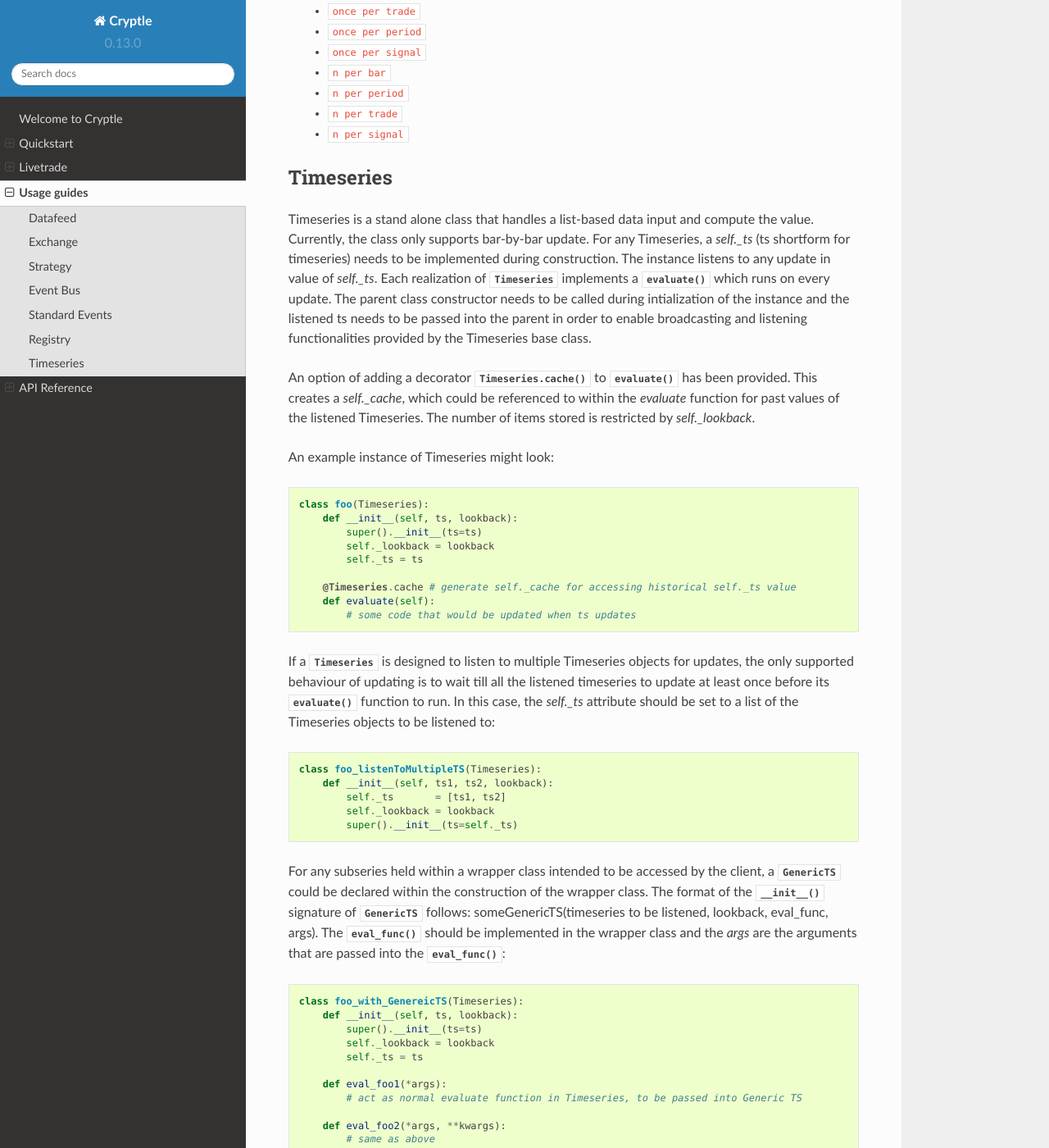
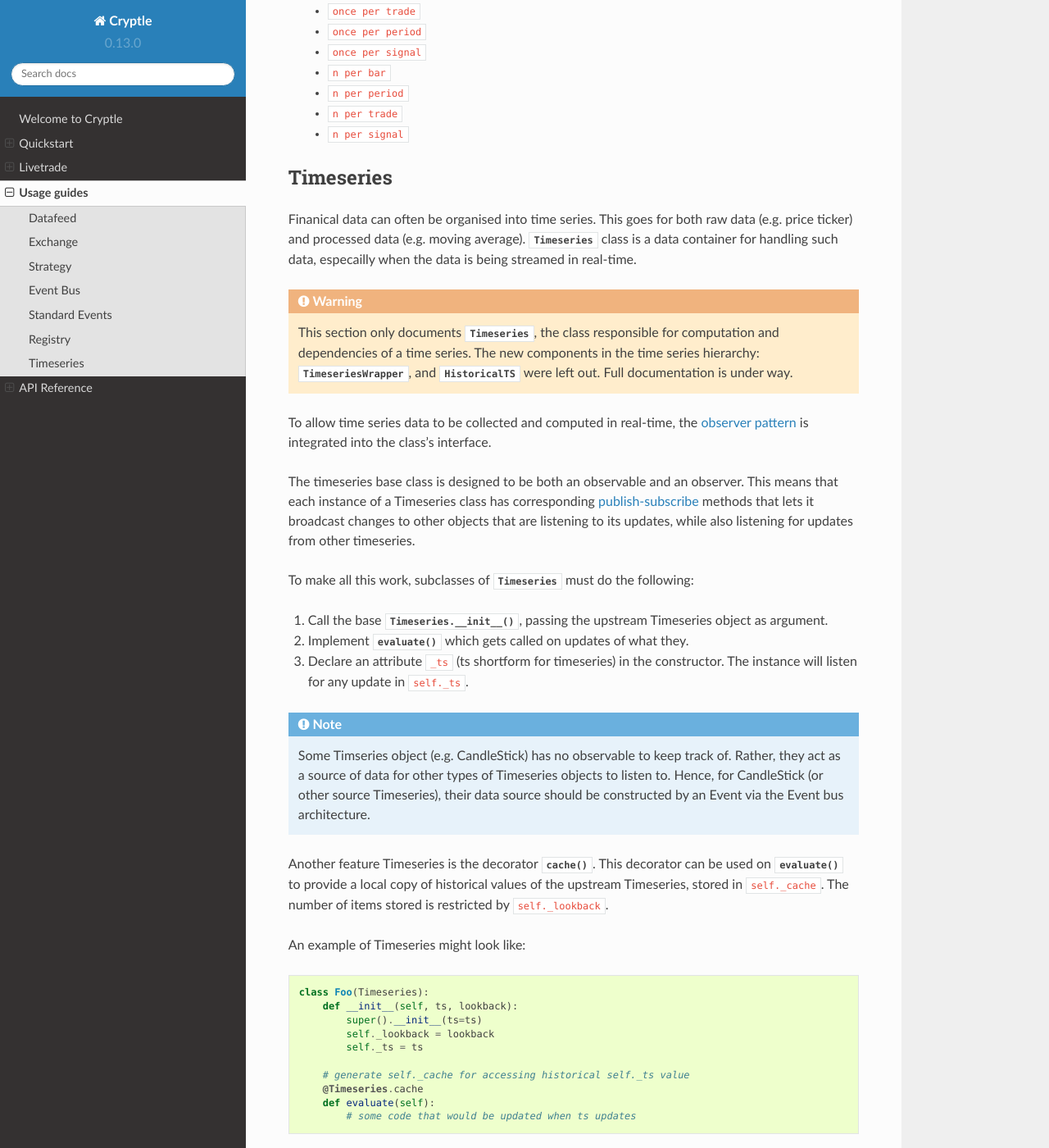
Before and after one commit to bridgelancer/cryptle_fork, a Sphinx documentation site: the page built from docs/guides.rst, in a window 1280 px wide and 1400 px high, scrolled down 7076 px. Shown: the whole window at 82% size. Built offline with Sphinx 7.4.7 and the Read the Docs theme 2.0.0, drawn with Linux system fonts in a browser that asks for light colours; some of the changed text lies outside the part shown.

Commit message:
Extend documentation on Timeseries

```diff
--- a/docs/guides.rst
+++ b/docs/guides.rst
@@ -367,49 +367,81 @@ Constraints:
 
 Timeseries
 ----------
-Timeseries is a stand alone class that handles a list-based data input and
-compute the value. Currently, the class only supports bar-by-bar update. For
-any Timeseries, a `self._ts` (ts shortform for timeseries) needs to be implemented
-during construction. The instance listens to any update in value of `self._ts`.
-Each realization of :class:`Timeseries` implements a :meth:`evaluate` which runs
-on every update. The parent class constructor needs to be called during intialization of
-the instance and the listened ts needs to be passed into the parent in order to enable
-broadcasting and listening functionalities provided by the Timeseries base class.
+Finanical data can often be organised into time series. This goes for both raw
+data (e.g. price ticker) and processed data (e.g. moving average).
+:class:`~metric.base.Timeseries` class is a data container for handling such data, especailly
+when the data is being streamed in real-time.
 
-An option of adding a decorator :meth:`Timeseries.cache` to :meth:`evaluate` has
-been provided. This creates a `self._cache`, which could be referenced to within
-the `evaluate` function for past values of the listened Timeseries. The number
-of items stored is restricted by `self._lookback`.
+.. warning::
+   This section only documents :class:`~metric.base.Timeseries`, the class
+   responsible for computation and dependencies of a time series. The new
+   components in the time series hierarchy: :class:`~metric.base.TimeseriesWrapper`,
+   and :class:`~metric.base.HistoricalTS` were left out. Full documentation is
+   under way.
 
-An example instance of Timeseries might look::
+To allow time series data to be collected and computed in real-time, the
+`observer pattern <https://en.wikipedia.org/wiki/Observer_pattern>`_ is
+integrated into the class's interface.
 
-   class foo(Timeseries):
+The timeseries base class is designed to be both an observable and an observer.
+This means that each instance of a Timeseries class has corresponding
+`publish-subscribe <https://en.wikipedia.org/wiki/Publish%E2%80%93subscribe_pattern>`_
+methods that lets it broadcast changes to other objects that are listening to
+its updates, while also listening for updates from other timeseries.
+
+To make all this work, subclasses of :class:`Timeseries` must do the following:
+
+1. Call the base :meth:`Timeseries.__init__`, passing the upstream Timeseries
+   object as argument.
+2. Implement :meth:`~metric.base.Timeseries.evaluate` which gets called on
+   updates of what they.
+3. Declare an attribute ``_ts`` (ts shortform for timeseries) in the
+   constructor. The instance will listen for any update in ``self._ts``.
+
+.. note::
+   Some Timseries object (e.g. CandleStick) has no observable to keep track of.
+   Rather, they act as a source of data for other types of Timeseries objects to
+   listen to. Hence, for CandleStick (or other source Timeseries), their data
+   source should be constructed by an Event via the Event bus architecture.
+
+Another feature Timeseries is the decorator :meth:`~metric.base.Timeseries.cache`.
+This decorator can be used on :meth:`~metric.base.Timeseries.evaluate` to
+provide a local copy of historical values of the upstream Timeseries, stored in
+``self._cache``. The number of items stored is restricted by
+``self._lookback``.
+
+An example of Timeseries might look like::
+
+   class Foo(Timeseries):
        def __init__(self, ts, lookback):
            super().__init__(ts=ts)
            self._lookback = lookback
            self._ts = ts
 
-       @Timeseries.cache # generate self._cache for accessing historical self._ts value
+       # generate self._cache for accessing historical self._ts value
+       @Timeseries.cache
        def evaluate(self):
            # some code that would be updated when ts updates
 
-If a :class:`Timeseries` is designed to listen to multiple Timeseries objects
+If a Timeseries is designed to listen to multiple Timeseries objects
 for updates, the only supported behaviour of updating is to wait till all the
 listened timeseries to update at least once before its :meth:`evaluate` function
-to run. In this case, the `self._ts` attribute should be set to a list of the
+to run. In this case, the ``self._ts`` attribute should be set to a list of the
 Timeseries objects to be listened to::
 
-   class foo_listenToMultipleTS(Timeseries):
+   class FooMultiListen(Timeseries):
        def __init__(self, ts1, ts2, lookback):
            self._ts       = [ts1, ts2]
            self._lookback = lookback
            super().__init__(ts=self._ts)
 
 For any subseries held within a wrapper class intended to be accessed by the
-client, a :class:`GenericTS` could be declared within the construction of the
-wrapper class. The format of the :meth:`__init__` signature of :class:`GenericTS` follows:
-someGenericTS(timeseries to be listened, lookback, eval_func, args). The :meth:`eval_func` should be
-implemented in the wrapper class and the `args` are the arguments that are passed into the :meth:`eval_func`::
+client, a :class:`~metric.base.GenericTS` could be declared within the
+construction of the wrapper class. The format of the
+:meth:`~metric.base.GenericTS.__init__` follows:
+:code:`someGenericTS(timeseries_to_be_listened, lookback, eval_func, args)`. The
+:meth:`eval_func` should be implemented in the wrapper class and the `args` are
+the arguments that are passed into the :meth:`eval_func`::
 
    class foo_with_GenereicTS(Timeseries):
        def __init__(self, ts, lookback):
```
Also changed, not shown: 1 other file.
